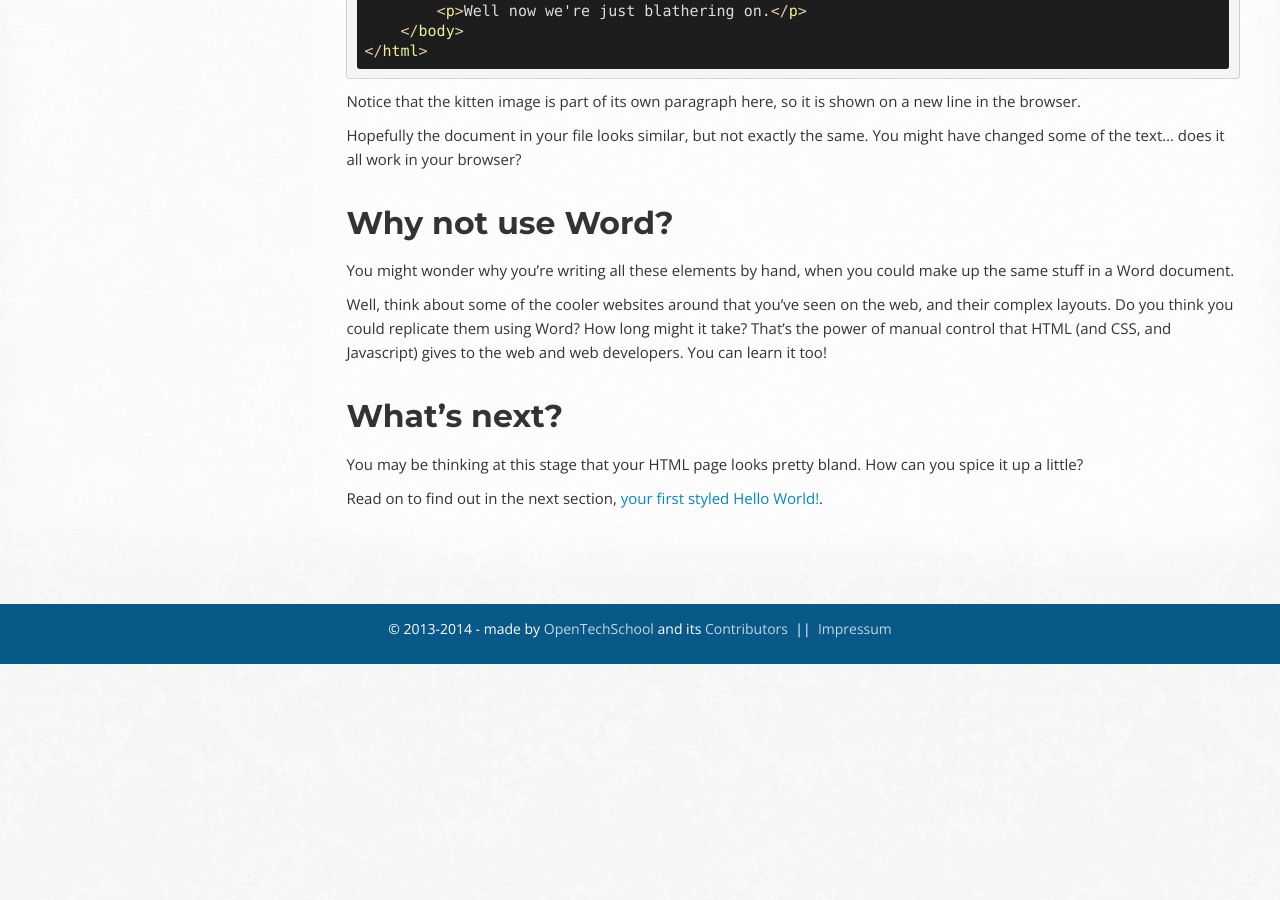
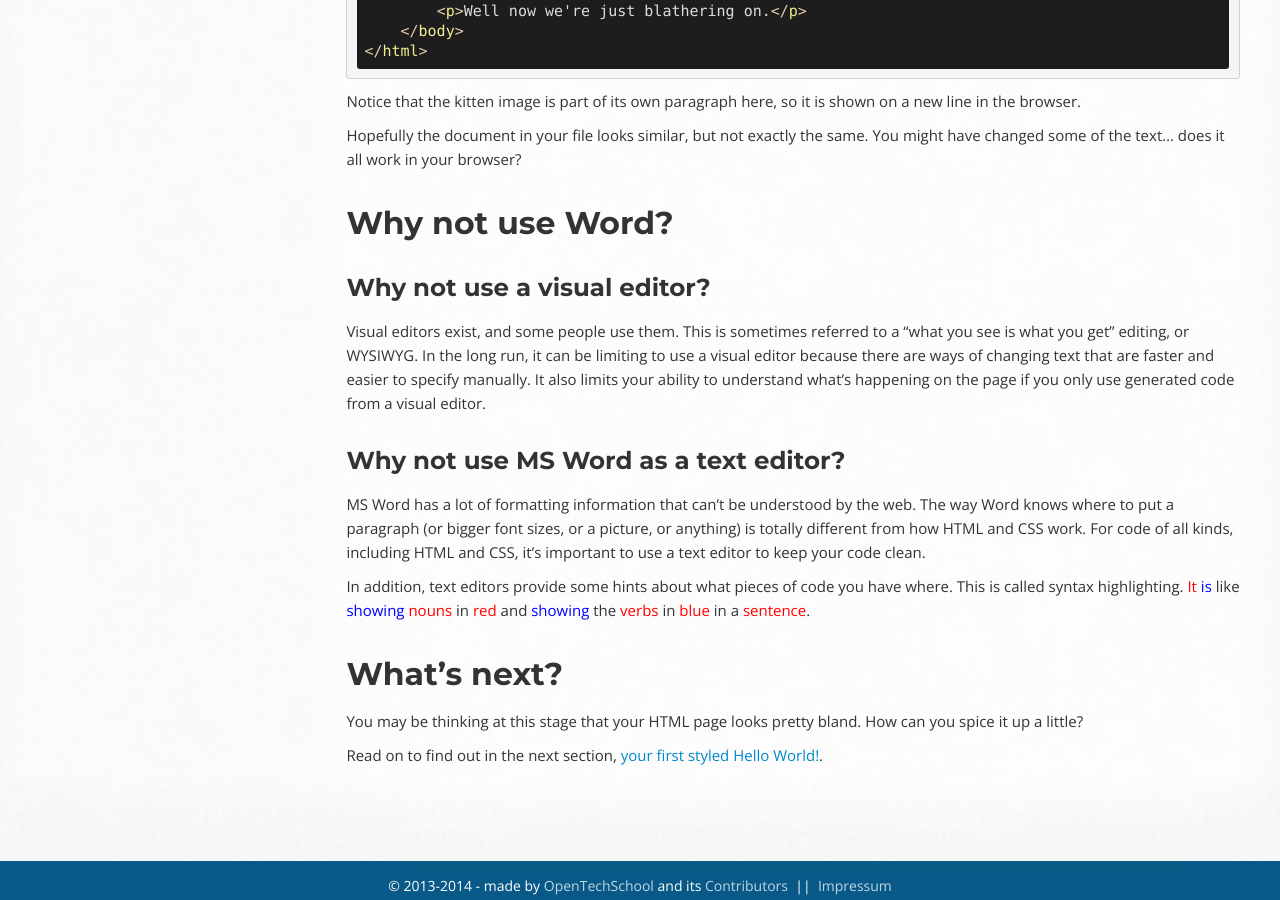
Before and after one commit to OpenTechSchool/html-css-beginners, a Jekyll site: the page built from core/structure.md, in a window 1280 px wide and 900 px high, scrolled down 6113 px. Built offline with Jekyll 4.4.1, drawn with Linux system fonts in a browser that asks for light colours; Markdown is read by kramdown in place of the engine named in the settings; before the commit the page ends 6777 px from its top, so only the background shows below that.

Commit message:
better answer the ms word question - fixes #25
thanks @joanwolk

```diff
--- a/core/structure.md
+++ b/core/structure.md
@@ -329,14 +329,27 @@ You might have changed some of the text... does it all work in your browser?
 
 ## Why not use Word?
 
-You might wonder why you're writing all these elements by hand,
-when you could make up the same stuff in a Word document.
+### Why not use a visual editor?
+Visual editors exist, and some people use them. This is sometimes referred to
+a "what you see is what you get" editing, or WYSIWYG. In the long run, it can
+be limiting to use a visual editor because there are ways of changing text that
+are faster and easier to specify manually. It also limits your ability to
+understand what's happening on the page if you only use generated code from a
+visual editor.
 
-Well, think about some of the cooler websites around that you've seen on the
-web, and their complex layouts. Do you think you could replicate them
-using Word? How long might it take? That's the power of manual control that
-HTML (and CSS, and Javascript) gives to the web and web developers. You can
-learn it too!
+### Why not use MS Word as a text editor?
+MS Word has a lot of formatting information that can't be understood by the web.
+The way Word knows where to put a paragraph (or bigger font sizes, or a picture,
+or anything) is totally different from how HTML and CSS work. For code of all
+kinds, including HTML and CSS, it's important to use a text editor to keep your
+code clean.
+
+In addition, text editors provide some hints about what pieces of code you have
+where. This is called syntax highlighting. <span style="color:red">It</span>
+<span style="color:blue">is</span> like <span style="color:blue">showing</span>
+<span style="color:red">nouns</span> in <span style="color:red">red</span> and
+<span style="color:blue">showing</span> the <span style="color:red">verbs</span>
+in <span style="color:red">blue</span> in a <span style="color:red">sentence</span>.
 
 ## What's next?
 
```
